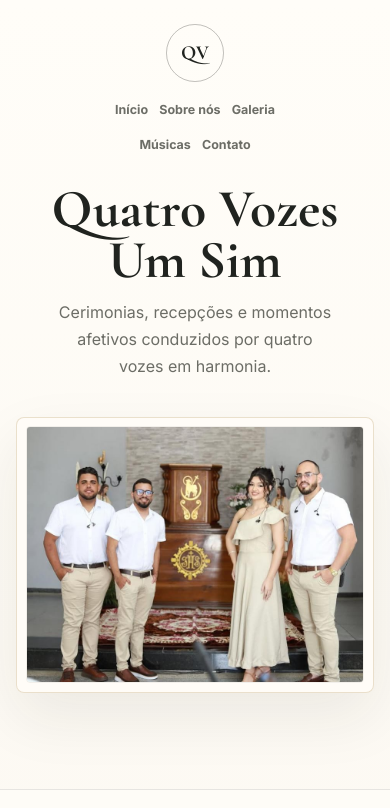
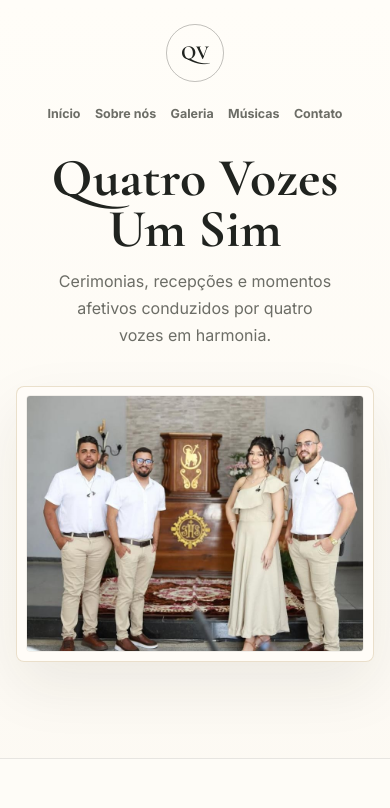
Before and after one commit to tsm77/quatro-vozes-frontend, an Angular app: page / in a window 390 px wide. Shown: the top 808 px of the page. Built offline with nearby package versions, Linux system fonts and the light colour scheme.

Commit message:
mudando posição do header

```diff
--- a/src/app/app.html
+++ b/src/app/app.html
@@ -1,15 +1,12 @@
 <main class="site-shell">
   <section class="hero" id="home" aria-labelledby="hero-title">
     <header class="topbar">
+      <a class="brand-mark" href="#home" aria-label="Quatro Vozes Um Sim"> QV </a>
+
       <nav class="nav-links" aria-label="Navegacao principal">
         <a href="#home">Início</a>
         <a href="#sobre">Sobre nós</a>
         <a href="#galeria">Galeria</a>
-      </nav>
-
-      <a class="brand-mark" href="#home" aria-label="Quatro Vozes Um Sim"> QV </a>
-
-      <nav class="nav-links" aria-label="Navegacao secundaria">
         <a href="#repertorio">Músicas</a>
         <a href="#contato">Contato</a>
       </nav>
--- a/src/app/app.scss
+++ b/src/app/app.scss
@@ -79,20 +79,17 @@ video {
 
 .topbar {
   display: grid;
-  grid-template-columns: 1fr auto 1fr;
+  grid-template-columns: auto 1fr;
   align-items: center;
-  gap: 1.25rem;
+  gap: clamp(1.5rem, 4vw, 3rem);
   min-height: 4.5rem;
 }
 
 .nav-links {
   display: flex;
   align-items: center;
-  gap: clamp(0.7rem, 2vw, 1.5rem);
-
-  &:last-child {
-    justify-content: flex-end;
-  }
+  justify-content: flex-end;
+  gap: clamp(0.9rem, 2.4vw, 2rem);
 
   a {
     color: $muted;
@@ -558,14 +555,9 @@ video {
     padding-top: 0.5rem;
   }
 
-  .nav-links,
-  .nav-links:last-child {
+  .nav-links {
     justify-content: center;
     flex-wrap: wrap;
-  }
-
-  .brand-mark {
-    order: -1;
   }
 
   .hero {
```
Also changed, not shown: 1 other file (tests, documents, lock files or other folders).
